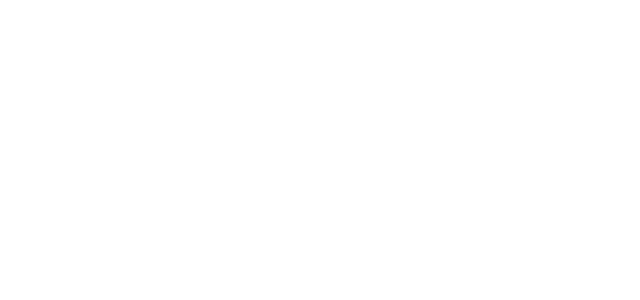
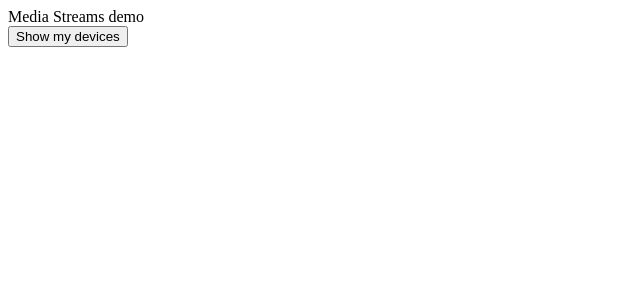
Before and after one commit to FRK22G-Avancerad-webbutveckling/lektion-22-augusti, a React (Vite) app: page / in a window 1280 px wide. Shown: the top 300 px of the page, without its empty margins (0-640 px from the left). Built offline with nearby package versions, Linux system fonts and the light colour scheme.

Commit message:
Enumerate devices

```diff
--- a/src/App.tsx
+++ b/src/App.tsx
@@ -1,12 +1,15 @@
-import { useState } from 'react'
+// import { useState } from 'react'
 import './App.css'
+import DeviceList from './deviceList/DeviceList'
 
 function App() {
 
 	return (
 		<div>
-			<header></header>
-			<main></main>
+			<header> Media Streams demo </header>
+			<main>
+				<DeviceList />
+			</main>
 		</div>
 	)
 }
--- /dev/null
+++ b/src/deviceList/DeviceList.tsx
@@ -0,0 +1,31 @@
+import { useState } from 'react'
+
+const DeviceList = () => {
+	const [devices, setDevices] = useState<MediaDeviceInfo[]>([])
+	const [errorMessage, setErrorMessage] = useState<string>()
+
+	const handleShowDevices = async () => {
+		if( !navigator.mediaDevices.enumerateDevices ) {
+			setErrorMessage('Please upgrade your web browser to use this feature.')
+			return
+		}
+		const ds: MediaDeviceInfo[] = await navigator.mediaDevices.enumerateDevices()
+		setDevices(ds)
+	}
+
+	return (
+		<div className="device-list">
+			<button onClick={handleShowDevices}> Show my devices </button>
+
+			<ol>
+				{devices.map(d => (
+					<li> {d.deviceId} - {d.groupId} - {d.kind} - {d.label} </li>
+				))}
+			</ol>
+
+			<p> {errorMessage} </p>
+		</div>
+	)
+}
+
+export default DeviceList
```
